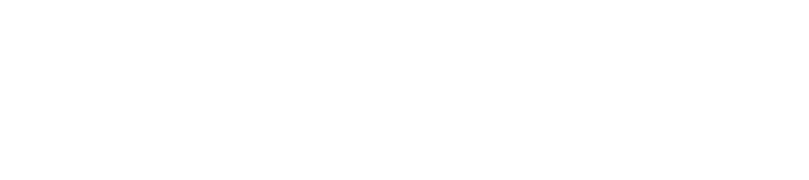
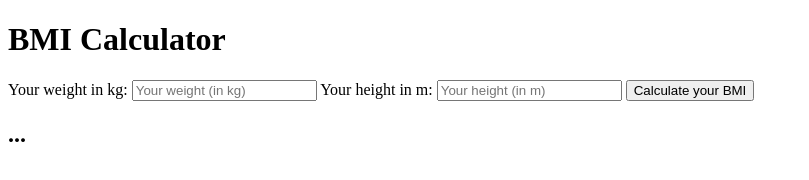
Before and after one commit to FilipX21Savage/MUL20-JS, a plain HTML site: page index.html in a window 1280 px wide. Shown: the whole page, without its empty margins (0-809 px from the left). Drawn offline with Linux system fonts and the light colour scheme.

Commit message:
BMI calculator initial state

```diff
--- /dev/null
+++ b/bmi.js
@@ -0,0 +1,18 @@
+/*
+The BMI is defined as the body mass divided by the square of the body height, and is universally expressed in units of kg/m2 (source: Wikipedia)
+
+BMI = weight (kg) / (height * height (m))
+
+Underweight < 18.5
+Normal (healthy weight) 18.5 - 25
+Overweight 25 - 30
+Obesity > 30
+
+*/
+
+
+function calculateBMI() {
+  'use strict';
+	// all logic goes here...
+
+}
--- a/index.html
+++ b/index.html
@@ -1,10 +1,19 @@
 <!doctype html>
-<html>
+<html lang="en">
 <head>
 <meta charset="utf-8">
-<title>BMI calculator</title>
 </head>
 
 <body>
+<h1 >BMI Calculator</h1>
+<form>
+  <label for="weight">Your weight in kg:</label>
+  <input type="number" placeholder="Your weight (in kg)">
+  <label for="height">Your height in m:</label>
+  <input type="number" placeholder="Your height (in m)">
+  <button type="submit" id="submit">Calculate your BMI</button>
+</form>
+<h2 id="msg">...</h2>
+<script src="bmi.js"></script>
 </body>
 </html>
```
